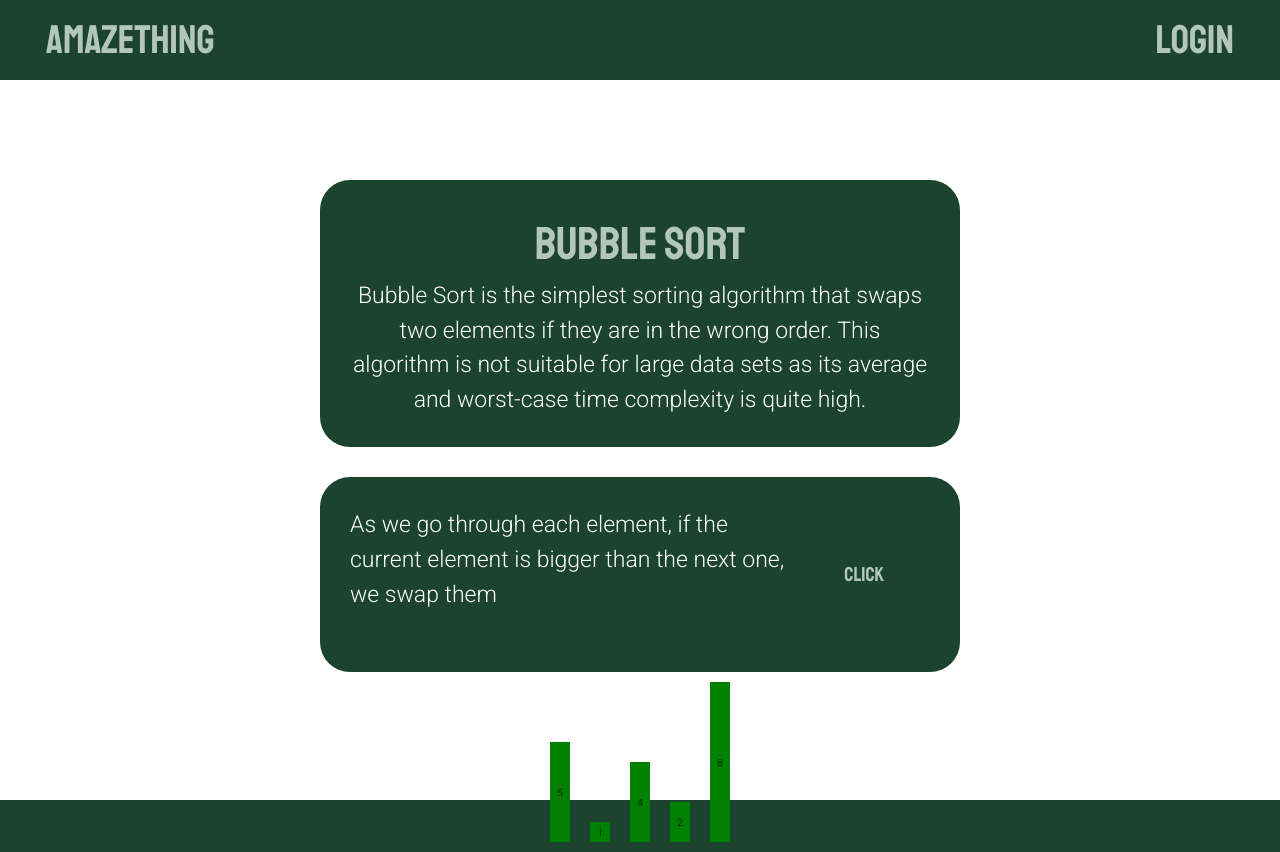
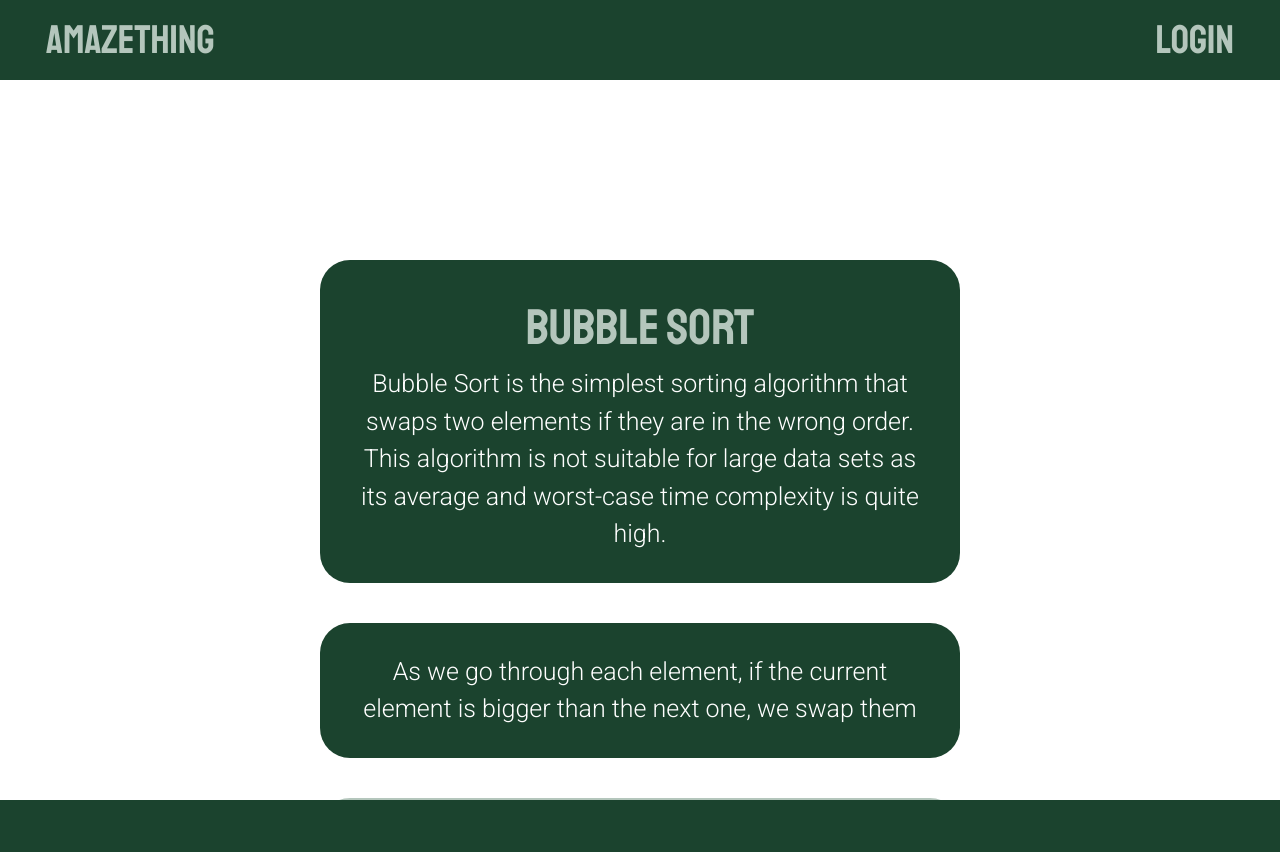
Before and after one commit to vadim-nest/aMAZEthing, a React (Vite) app in the folder Client/: page /learning/bubbleLesson in a window 1280 px wide. After the commit the page ends 800 px from the top, so only its background shows below. Built offline with nearby package versions, Linux system fonts and the light colour scheme.

Commit message:
style: update bubble sort lesson design

```diff
--- a/Client/src/components/sortingLessons/bubble-lesson.tsx
+++ b/Client/src/components/sortingLessons/bubble-lesson.tsx
@@ -1,10 +1,10 @@
-import "../../css/sort-lesson.css";
-import { useEffect, useState } from "react";
-import bubbleSortAlgo from "../../utils/sorting-algo";
+import '../../css/sort-lesson.css';
+import { useState } from 'react';
+import bubbleSortAlgo from '../../utils/sorting-algo';
 
 export default function BubbleLesson() {
   const [array, setArray] = useState([5, 1, 4, 2, 8]);
-  const [clicked, setClicked] = useState(false)
+  const [clicked, setClicked] = useState(false);
   // Should store all the text/arrays in the db and just reuse this component for every lesson
   // But we'll just write everything here for now
   // Took the info from geeksforgeeks.com
@@ -12,17 +12,18 @@ export default function BubbleLesson() {
   const ARR_BAR_NUM = 8;
 
   let paragraphs = {
-    sortName: "Bubble sort",
+    sortName: 'Bubble sort',
     firstP:
-      "Bubble Sort is the simplest sorting algorithm that swaps two elements if they are in the wrong order. This algorithm is not suitable for large data sets as its average and worst-case time complexity is quite high.",
-    secondP: "As we go through each element, if the current element is bigger than the next one, we swap them"
+      'Bubble Sort is the simplest sorting algorithm that swaps two elements if they are in the wrong order. This algorithm is not suitable for large data sets as its average and worst-case time complexity is quite high.',
+    secondP:
+      'As we go through each element, if the current element is bigger than the next one, we swap them',
   };
 
   // Write a nice view for the columns in the array
 
   //----------------------------------------------------------
 
-  //random Array Gen func
+  // random Array Gen func
 
   // function genereateArray() {
   //   const array = []
@@ -41,35 +42,42 @@ export default function BubbleLesson() {
   // Animation to swap them
 
   async function bubbleSort() {
-    setClicked(true)
+    setClicked(true);
     const copyArr = array.slice();
-    const {ArrayStates, animations} = bubbleSortAlgo(copyArr);
-    console.log(animations)
-    for(let i = 0; i<animations.length; i++) {
-      await delay(500)
-      if(animations[i].length > 2) {
-        const [indexOne, elementOne, indexTwo, elementTwo] = animations[i]
-        document.getElementById(`${elementOne}`)!.style.backgroundColor = 'red'
-        document.getElementById(`${elementTwo}`)!.style.backgroundColor = 'red'
-        document.getElementById(`${elementOne}`)!.style.transform += `translateX(40px)`
-        document.getElementById(`${elementTwo}`)!.style.transform += `translateX(-40px)`
-        await delay(500)
-        document.getElementById(`${elementOne}`)!.style.backgroundColor = 'green'
-        document.getElementById(`${elementTwo}`)!.style.backgroundColor = 'green'
+    const { ArrayStates, animations } = bubbleSortAlgo(copyArr);
+    console.log(animations);
+    for (let i = 0; i < animations.length; i++) {
+      await delay(500);
+      if (animations[i].length > 2) {
+        const [indexOne, elementOne, indexTwo, elementTwo] = animations[i];
+        document.getElementById(`${elementOne}`)!.style.backgroundColor =
+          'var(--red)';
+        document.getElementById(`${elementTwo}`)!.style.backgroundColor =
+          'var(--red)';
+        document.getElementById(
+          `${elementOne}`
+        )!.style.transform += `translateX(40px)`;
+        document.getElementById(
+          `${elementTwo}`
+        )!.style.transform += `translateX(-40px)`;
+        await delay(500);
+        document.getElementById(`${elementOne}`)!.style.backgroundColor =
+          'var(--main-green)';
+        document.getElementById(`${elementTwo}`)!.style.backgroundColor =
+          'var(--main-green)';
       } else {
-        const [indexOne, elementOne] = animations[i]
-        document.getElementById(`${elementOne}`)!.style.backgroundColor = 'red'
-        await delay(500)
-        document.getElementById(`${elementOne}`)!.style.backgroundColor = 'green'
-
+        const [indexOne, elementOne] = animations[i];
+        document.getElementById(`${elementOne}`)!.style.backgroundColor =
+          'var(--red)';
+        await delay(500);
+        document.getElementById(`${elementOne}`)!.style.backgroundColor =
+          'var(--main-green)';
       }
     }
-
   }
-  function delay(time:number) {
+  function delay(time: number) {
     return new Promise((res) => setTimeout(res, time));
   }
-
 
   return (
     <div className="whole-page-wrapper">
@@ -80,25 +88,34 @@ export default function BubbleLesson() {
 
       <div className="lesson-wrapper-2">
         <p>{paragraphs.secondP}</p>
-            {!clicked && <button className="button clickSort" onClick={bubbleSort}> click </button>}
       </div>
 
+      <div className="lesson-wrapper-3">
         <div className="array">
           {array.map((element, index) => (
             <div
               className={`array-el`}
               style={{
-                backgroundColor: "green",
-                height: `${element*20}px`,
-                order : `${index}`
+                backgroundColor: 'var(--main-green)',
+                height: `${element * 20}px`,
+                order: `${index}`,
               }}
               id={`${element}`}
               key={index}
             >
-                {" "}
-                {element}{" "}
+              {' '}
+              {element}{' '}
             </div>
           ))}
+        </div>
+        <div>
+          {!clicked && (
+            <button className="button clickSort" onClick={bubbleSort}>
+              {' '}
+              click{' '}
+            </button>
+          )}
+        </div>
       </div>
     </div>
   );
--- a/Client/src/css/sort-lesson.css
+++ b/Client/src/css/sort-lesson.css
@@ -1,43 +1,42 @@
 .whole-page-wrapper {
-  padding-top: 100px;
+  padding-top: 20vh;
   background-color: var(--white);
   height: 90vh;
   display: flex;
   flex-direction: column;
   align-items: center;
   justify-content: space-evenly;
-
+  overflow: scroll;
 }
 
-.lesson-wrapper, .lesson-wrapper-2 {
-  /* To remove */
-  /* border: 3px solid green; */
-
+.lesson-wrapper, .lesson-wrapper-2, .lesson-wrapper-3 {
   background-color: var(--main-green);
   border-radius: 30px;
-
-  margin-left: auto;
-  margin-right: auto;
   width: 50vw;
-
   padding: 30px;
-  color: #fff;
+  color: var(--white);
+  margin: 20px 0px;
+  display: flex;
+  align-items: center;
+  flex-direction: column;
 }
 
 .lesson-wrapper, .lesson-wrapper-2 h1 {
   font-size: 50px;
-  text-align: center;
-  margin-bottom: 20px;
 }
 
 .lesson-wrapper, .lesson-wrapper-2 p {
-  font-size: 23px;
-  margin-bottom: 30px;
-  line-height: 35px;
+  font-size: 25px;
+  text-align: center;
 }
 
 .lesson-wrapper-2 {
   display: flex;
+  justify-content: center;
+}
+
+.lesson-wrapper-3{
+  background-color: var(--white-green);
 }
 
 .array {
@@ -46,15 +45,14 @@
 }
 
 .clickSort{
-  font-size: 20px;
+ color: var(--main-green);
 }
 
 .array-el {
-  /* display: flex; */
   width: 20px;
   height: 10px;
-  background-color: var(--white);
   margin: 10px;
+  border-radius: 20px;
   position: relative;
   display: flex;
   align-items: center;
```
Lines whose indentation alone changed are shown as unchanged.
